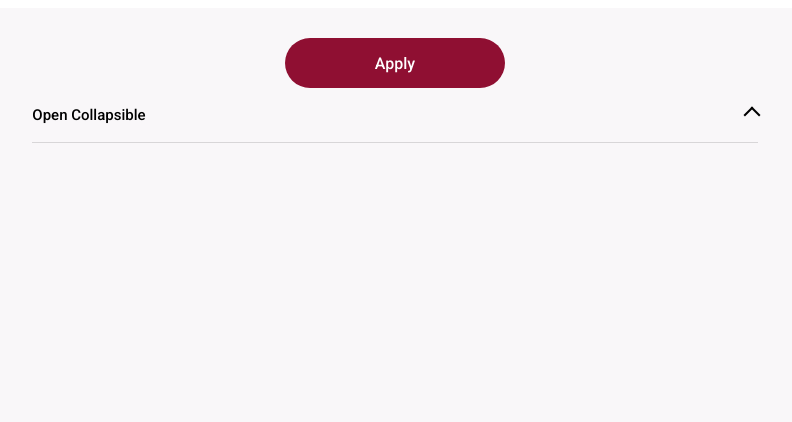
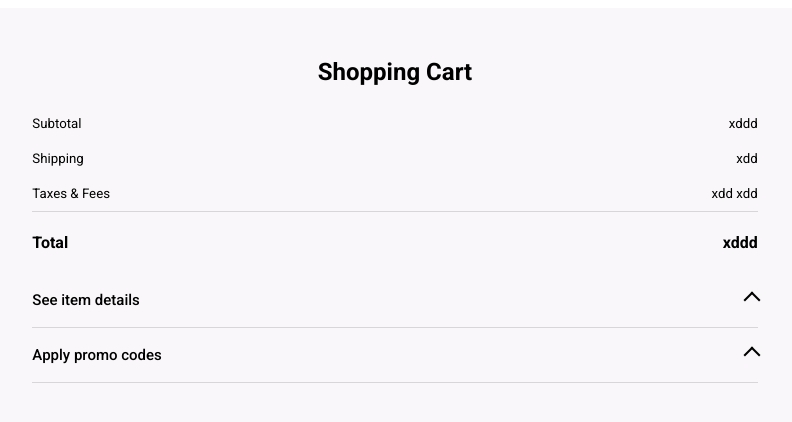
Before and after one commit to Niesyto/recruitmentTask-1, a React (Create React App) app: page / in a window 1280 px wide. Shown: the top 422 px of the page, without its empty margins (245-1037 px from the left). Built offline with nearby package versions, Linux system fonts and the light colour scheme.

Commit message:
Cart panel update

```diff
--- a/src/Button/Button.css
+++ b/src/Button/Button.css
@@ -1,8 +1,8 @@
 .Button{
     margin: 0px auto;
     background-color: #8f0f32;
-    padding-left: 90px;
-    padding-right: 90px;
+    width:100%;
+    max-width: 350px;
     height: 50px;
     border-radius: 50px;
     align-items: center;
@@ -10,6 +10,7 @@
     justify-content: center;
     border-width: 0px;
     outline: none;
+    flex:1;
 }
 
 /*
@@ -23,7 +24,6 @@ Button after hovering
 .ButtonText{
     color: rgb(255, 255, 255);
     font-size: larger;
-    font-weight: 500;
 }
 
 /*
@@ -34,3 +34,12 @@ Button text on small screens
         font-size: medium;
     }
 }
+
+.Small{
+    height: 33px;
+}
+
+.TextSmall{
+    font-weight: 400;
+    font-size: small;
+}
--- a/src/Button/Button.js
+++ b/src/Button/Button.js
@@ -3,8 +3,8 @@ import './Button.css';
 
 export default function Button(props) {
     return (
-        <button className="Button" >
-            <div className="ButtonText">
+        <button className={"Button "+ props.variant} >
+            <div className={props.variant==="Small"?"ButtonText TextSmall":"ButtonText"}>
                 <p> {props.children}</p>
             </div>
         </button>
--- a/src/Cart/Cart.css
+++ b/src/Cart/Cart.css
@@ -0,0 +1,40 @@
+.Cart{
+    display: flex;
+    flex-direction: column;
+}
+
+.Title{
+    align-self: center;
+}
+
+.CostPanel{
+    border-width: 0px 0px 1px 0px;
+    border-color: #d2d2d245;
+    border-style: outset;
+}
+
+.PriceSegment{
+    display: flex;
+    justify-content: space-between;
+}
+
+h5{
+    font-weight: 400;
+    display: inline;
+    margin: 10px 0px;
+}
+
+.CouponInput{
+    flex:2;
+    background-color: #f9f7f9;
+    border-radius: 30px;
+    border-color: #e3e1e3;
+    height: 30px;
+    padding: 0px 15px;
+    border-style: solid;
+    border-width: 1.5px;
+}
+
+.Spacing{
+    flex:0.2
+}
--- a/src/Cart/Cart.js
+++ b/src/Cart/Cart.js
@@ -6,11 +6,35 @@ import Collapsible from '../Collapsible/Collapsible.js'
 
 export default function Cart() {
   return (
-    <div >
-      <Button>
-        Apply
-      </Button>
-      <Collapsible>content</Collapsible>
+    <div className="Cart">
+      <h2 className="Title">Shopping Cart</h2>
+      <div className="CostPanel" >
+        <div className="PriceSegment">
+          <h5>Subtotal</h5>
+          <h5>xddd</h5>
+        </div>
+        <div className="PriceSegment">
+          <h5>Shipping</h5>
+          <h5>xdd</h5>
+        </div>
+        <div className="PriceSegment">
+          <h5>{"Taxes & Fees"}</h5>
+          <h5>xdd xdd</h5>
+        </div>
+      </div>
+      <div className="PriceSegment">
+          <h4>Total</h4>
+          <h4>xddd</h4>
+        </div>
+
+      <Collapsible text="See item details">content</Collapsible>
+      <Collapsible text="Apply promo codes">
+        <input type="text" className="CouponInput" placeholder="Promo code"></input>
+        <span className="Spacing"/>
+        <Button style={{height:"33px"}} variant="Small">
+          Apply
+        </Button>
+      </Collapsible>
     </div>
   );
 }
--- a/src/Collapsible/Collapsible.css
+++ b/src/Collapsible/Collapsible.css
@@ -1,5 +1,4 @@
 .Collapsible {
-    outline: none;
     background-color: #f9f7f9;
     cursor: pointer;
     padding: 18px 0px;
@@ -19,7 +18,7 @@
   }
 
 .Open{
-    display:block
+    display:flex;
 }
 
 .Arrow {
--- a/src/Collapsible/Collapsible.js
+++ b/src/Collapsible/Collapsible.js
@@ -12,7 +12,7 @@ export default function Collapsible(props) {
     return (
         <>
             <button type="button" className="Collapsible" onClick={handleClick}>
-                <p className="noMargin"> Open Collapsible  <i className={open?"Arrow Up":"Arrow Down"}/></p>
+                <p className="noMargin"> {props.text}  <i className={open ? "Arrow Up" : "Arrow Down"} /></p>
             </button>
             <div className={open ? "Content Open" : "Content"}>
                 {props.children}
--- a/src/Product/ProductPage.js
+++ b/src/Product/ProductPage.js
@@ -48,7 +48,7 @@ export default function ProductPage() {
             </div>
 
             <Button onClick={handlePurchase}>
-                Purchase ‧ ${item.price}
+                {`Purchase ‧ $${item.price}`}
             </Button>
 
 
```
